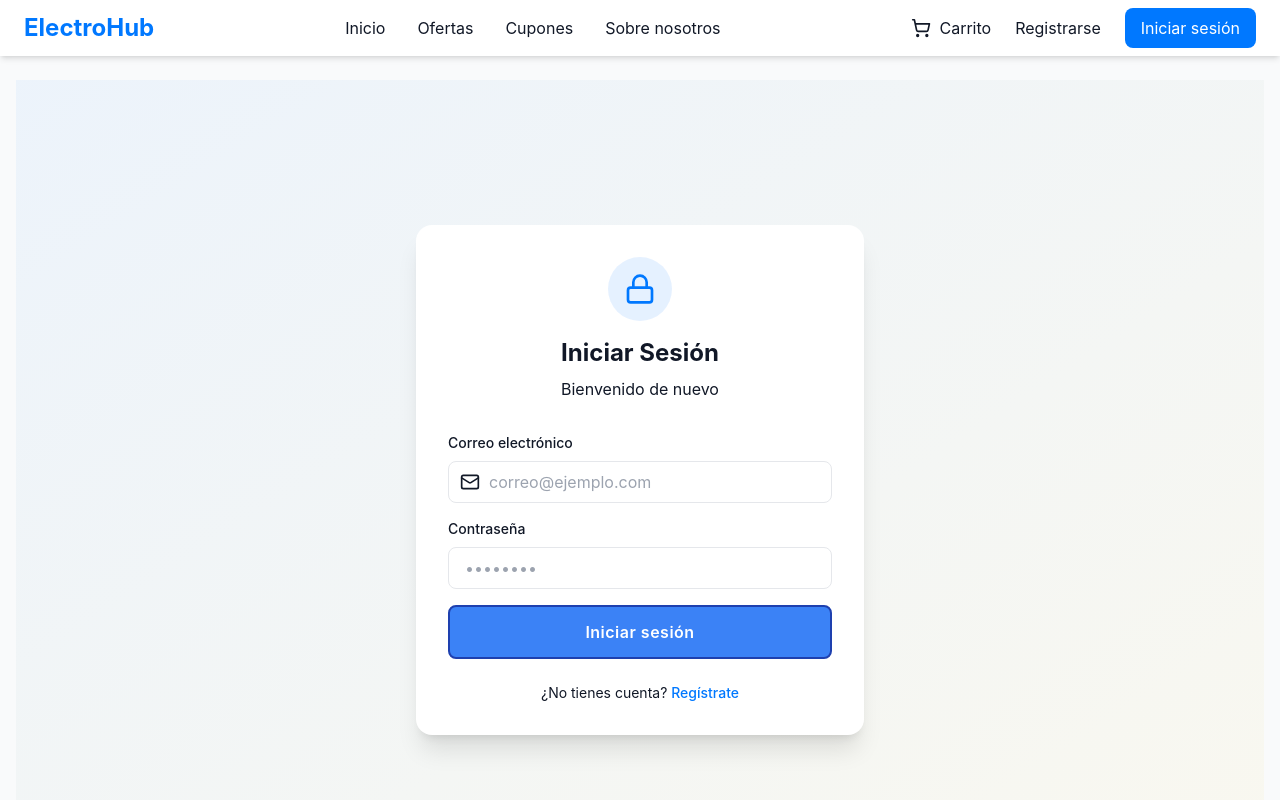
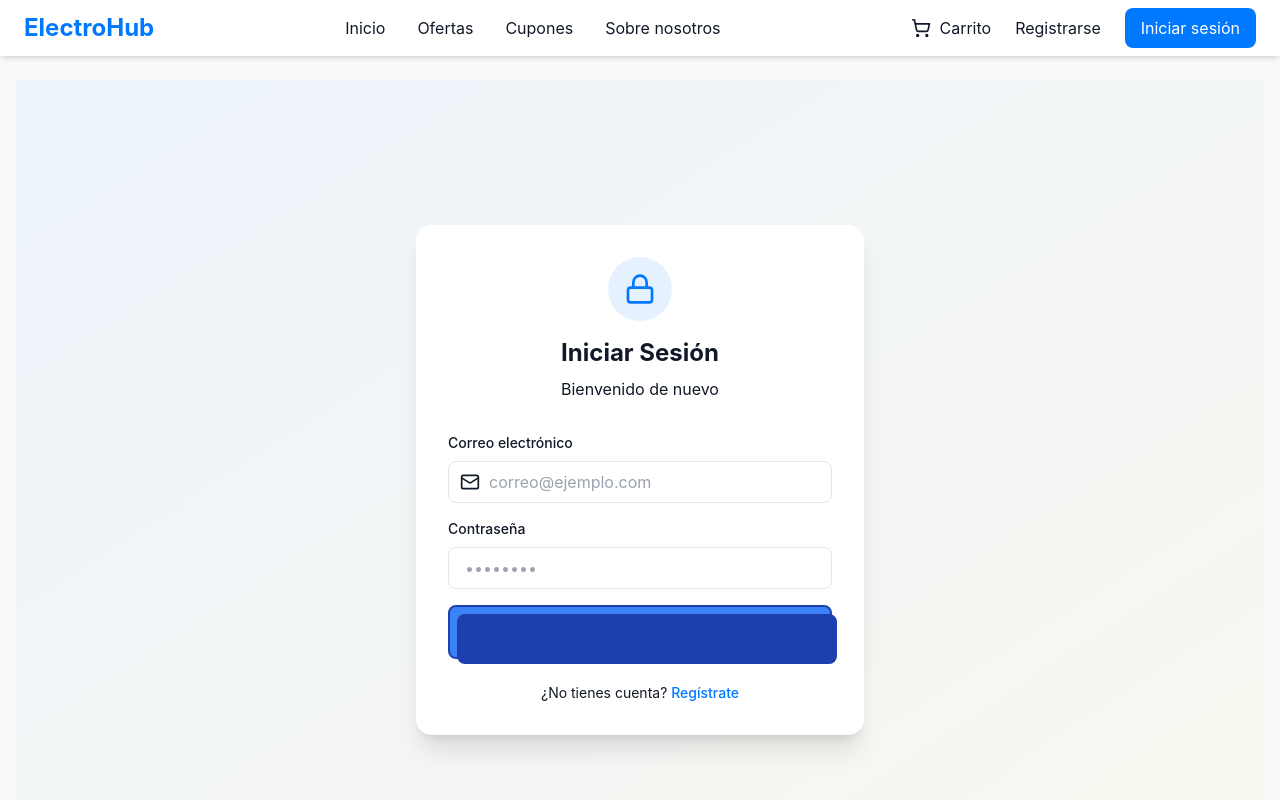
Before and after one commit to Mariavillca123/ElectroHub-frontend, a React (Vite) app: page /login in a window 1280 px wide. Shown: the top 800 px of the page. Built offline with nearby package versions, Linux system fonts and the light colour scheme; no server answers.

Commit message:
Ajuste de CSS global

```diff
--- a/src/styles/globals.css
+++ b/src/styles/globals.css
@@ -23,19 +23,19 @@ body {
   user-select: none;
   -webkit-user-select: none;
   touch-action: manipulation;
-  transition: all 0.2s ease;
   border-radius: 0.5rem;
   display: block;
   width: 100%;
+  z-index: 1;
 }
 
 .button-floating::after {
   content: "";
   background-color: #1e40af;
+  border: 2px solid #1e40af;
   width: 100%;
-  z-index: -1;
+  height: 100%;
   position: absolute;
-  height: 100%;
   top: 7px;
   left: 7px;
   transition: all 0.2s ease;
```
Also changed, not shown: 1 other file (tests, documents, lock files or other folders).
